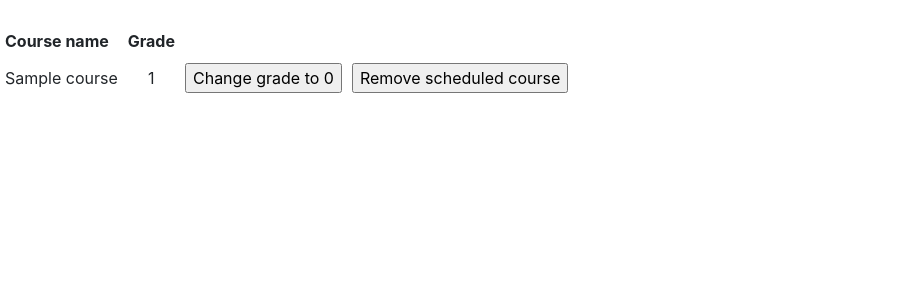
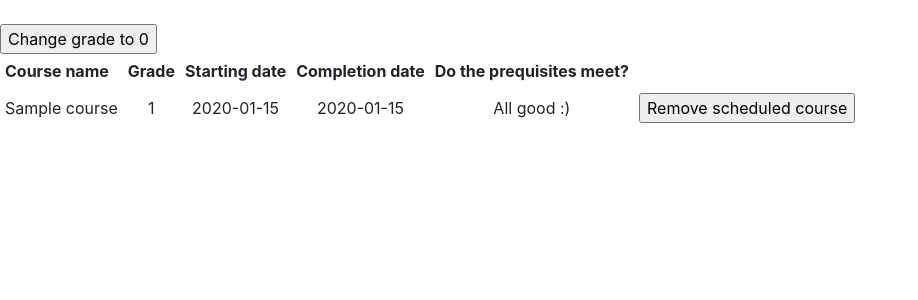
Before and after one commit to akirataguchi115/csgo, a Flask app: page /coursecompletions in a window 1280 px wide. Shown: the part 56-356 px from the top of the page, without its empty margins (0-918 px from the left). Run offline with Flask 2, Linux system fonts and the light colour scheme; a user stored in the database is signed in; tables that the repository leaves empty hold one stand-in row (values such as "Sample post"); some libraries are stand-ins or nearby versions.

Commit message:
date attribute appended to completion

```diff
--- a/application/coursecompletions/forms.py
+++ b/application/coursecompletions/forms.py
@@ -1,9 +1,9 @@
 from flask_wtf import FlaskForm
-from wtforms import StringField, validators, IntegerField, SelectField
+from wtforms import StringField, validators, IntegerField, SelectField, DateField
 
 class CoursecompletionForm(FlaskForm):
-    # startingdate = DateField("Starting Date")
-    # completiondate = DateField("Completion Date")
+    startingdate = DateField("Starting Date")
+    completiondate = DateField("Completion Date")
     course_id = SelectField("Course", coerce=int)
     grade = IntegerField("Course grade", [validators.NumberRange(min=1, max=5, message="The scheduled course grade must be between 1 and 5")])
 
--- a/application/coursecompletions/models.py
+++ b/application/coursecompletions/models.py
@@ -3,6 +3,8 @@ from application.models import Base
 
 class Coursecompletion(Base):
 
+    startingdate = db.Column(db.Date, nullable=False)
+    completiondate = db.Column(db.Date, nullable=False)
     grade = db.Column(db.Integer, nullable=False)
 
     student_id = db.Column(db.Integer, db.ForeignKey('student.id'), nullable=False)
--- a/application/coursecompletions/views.py
+++ b/application/coursecompletions/views.py
@@ -14,13 +14,13 @@ from sqlalchemy.sql import text
 @app.route("/coursecompletions", methods=["GET"])
 @login_required
 def coursecompletions_index():
-    stmt = text("SELECT Course.name, Coursecompletion.grade, Coursecompletion.id FROM Course"
+    stmt = text("SELECT Course.name, Coursecompletion.grade, Coursecompletion.startingdate, Coursecompletion.completiondate, Coursecompletion.id FROM Course"
                 " LEFT JOIN Coursecompletion ON Course.id = Coursecompletion.course_id"
                 " WHERE Coursecompletion.student_id = :student_id").params(student_id=current_user.id)
     coursecompletions = []
     result = db.engine.execute(stmt)
     for row in result:
-        coursecompletions.append({"name":row[0], "grade":row[1], "id":row[2]})
+        coursecompletions.append({"name":row[0], "grade":row[1], "startingdate":row[2], "completiondate":row[3], "id":row[4], "prequisitesmeet":True})
 
     return render_template("coursecompletions/list.html", coursecompletions=coursecompletions)
 
@@ -33,15 +33,6 @@ def coursecompletions_form():
     form.course_id.choices = course_list
     return render_template("coursecompletions/new.html", form = form)
 
-@app.route("/coursecompletions/<coursecompletion_id>/", methods=["POST"])
-@login_required
-def coursecompletions_set_done(coursecompletion_id):
-    t = Coursecompletion.query.get(coursecompletion_id)
-    t.grade = 0
-    db.session().commit()
-
-    return redirect(url_for("coursecompletions_index"))
-
 @app.route("/coursecompletions/", methods=["POST"])
 @login_required(role="USER")
 def coursecompletions_create():
@@ -52,20 +43,32 @@ def coursecompletions_create():
     if not form.validate():
         return render_template("coursecompletions/new.html", form = form)
 
-    t = Coursecompletion(form.grade.data)
-    t.student_id = current_user.id
-    t.course_id = form.course_id.data
+    coursecompletion = Coursecompletion(form.grade.data)
+    coursecompletion.student_id = current_user.id
+    coursecompletion.course_id = form.course_id.data
+    courscompletion.startingdate = form.startingdate.data
+    coursecompletion.completiondate = form.completiondate.data
 
-    db.session().add(t)
+    db.session().add(coursecompletion)
     db.session().commit()
 
     return redirect(url_for("coursecompletions_index"))
 
+@app.route("/coursecompletions/<coursecompletion_id>/", methods=["POST"])
+@login_required
+def coursecompletions_set_done(coursecompletion_id):
+    cc = Coursecompletion.query.get(coursecompletion_id)
+    cc.grade = 0
+    db.session().commit()
+
+    return redirect(url_for("coursecompletions_index"))
+
+
 @app.route("/coursecompletions/del/<coursecompletion_id>", methods=["POST"])
 @login_required(role="USER")
 def coursecompletions_delete(coursecompletion_id):
-    t = Coursecompletion.query.get(coursecompletion_id)
-    db.session().delete(t)
+    cc = Coursecompletion.query.get(coursecompletion_id)
+    db.session().delete(cc)
     db.session().commit()
 
     return redirect(url_for("coursecompletions_index"))
--- a/application/templates/coursecompletions/list.html
+++ b/application/templates/coursecompletions/list.html
@@ -5,13 +5,22 @@
     <tr>
       <th>Course name</th>
       <th>Grade</th>
+      <th>Starting date</th>
+      <th>Completion date</th>
+      <th>Do the prequisites meet?</th>
     </tr>
     {% for coursecompletion in coursecompletions %}
     <tr>
-      <td>{{ coursecompletion.name }}</td>
+      <td align="center">{{ coursecompletion.name }}</td>
       <td align="center">{{ coursecompletion.grade }}</td>
-      <td>
-	      <form method="POST" action="{{ url_for('coursecompletions_set_done', coursecompletion_id=coursecompletion.id) }}">
+      <td align="center">{{ coursecompletion.startingdate }}</td>
+      <td align="center">{{ coursecompletion.completiondate }}</td>
+      {% if coursecompletion.prequisitesmeet %}
+      <td align="center">All good :)</td>
+      {% else %}
+      <td align="center">Not so good :(</td>
+      {% endif %}
+	    <form method="POST" action="{{ url_for('coursecompletions_set_done', coursecompletion_id=coursecompletion.id) }}">
 	      <input type="submit" value="Change grade to 0"/>
 	      </form>
       </td>
--- a/application/templates/layout.html
+++ b/application/templates/layout.html
@@ -4,6 +4,7 @@
       <meta charset="utf-8">
       <title>Course Planner: Graduate On-time</title>
       <link rel="stylesheet" href="https://maxcdn.bootstrapcdn.com/bootstrap/4.0.0/css/bootstrap.min.css" integrity="sha384-Gn5384xqQ1aoWXA+058RXPxPg6fy4IWvTNh0E263XmFcJlSAwiGgFAW/dAiS6JXm" crossorigin="anonymous">
+
     </head>
 
     <body>
```
Also changed, not shown: application/templates/coursecompletions/new.html (+23 -3 lines), 1 other file.
